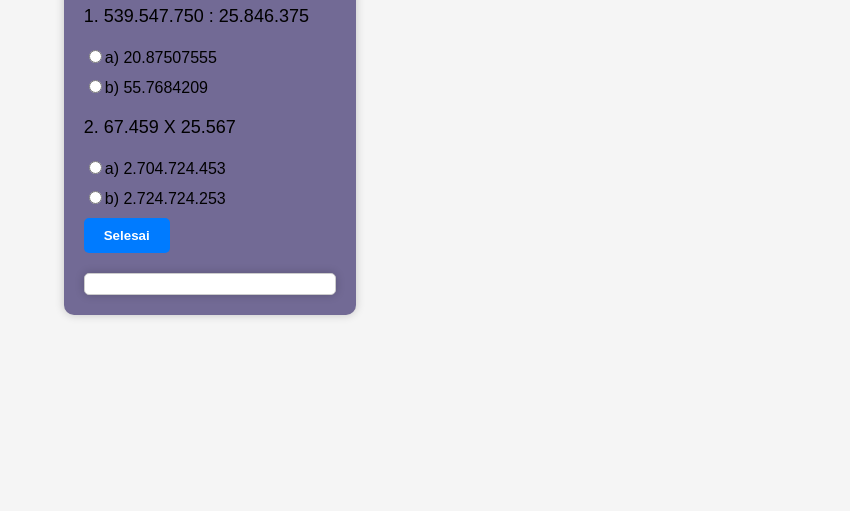
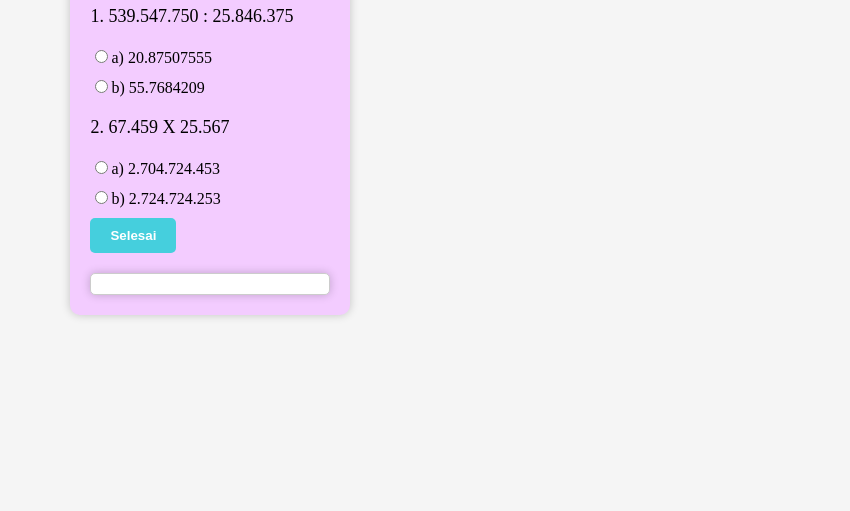
Before and after one commit to Khalishahchys1/Tugas-TI, a plain HTML site: page kuis.html in a window 1280 px wide. Shown: the part 289-800 px from the top of the page, without its empty margins (430-1280 px from the left). Drawn offline with Linux system fonts and the light colour scheme.

Commit message:
waktu kerkom

```diff
--- a/kuis.html
+++ b/kuis.html
@@ -1,7 +1,7 @@
 <!DOCTYPE html>
 <html>
 <head>
-    <title>Kuis Sederhana</title>
+    <title>Kuis Matematika</title>
     	<!-- CSS -->
     <link rel="stylesheet" type="text/css" href="style2.css">
     	<!-- Script -->
--- a/style2.css
+++ b/style2.css
@@ -2,13 +2,13 @@
 	/* Gaya untuk body */
 body {
     background: whitesmoke; /* Warna latar belakang */
-    font-family: "Arial", sans-serif;
+    font-family: "viga";
     margin: 0;
     padding:0; /*biar posisi di tengah*/
     display: flex;
     justify-content: center; /* Horizontal centering */
     align-items: center; /* Vertical centering */
-    height: 100vh; /* Untuk mengisi tinggi layar penuh */
+    height: 100vh; /* Untuk mengisi tinggi layar penuh sehingga tdk dapat di scroll lgi*/
 
 }
 
@@ -17,7 +17,7 @@ body {
     max-width: 2000px; /* Lebar maksimum kontainer yang diperluas */
     margin: 0 auto;
     padding: 20px;
-    background: #726a95; /* Warna latar belakang kontainer */
+    background: #F3CCFF; /* Warna latar belakang kontainer */
     border-radius: 10px;
     box-shadow: 0 0 10px rgba(0, 0, 0, 0.2); /* Bayangan kontainer */
 }
@@ -43,7 +43,7 @@ h1 {
 
 /* Gaya untuk tombol "Selesai" */
 #submit {
-    background-color: #007BFF;
+    background-color: #45CFDD;
     color: #fff;
     padding: 10px 20px;
     border: none;
@@ -53,7 +53,7 @@ h1 {
 }
 
 #submit:hover {
-    background-color: #0056b3;
+    background-color: #A7EDE7;
 }
 
 /* Gaya untuk hasil kuis */
--- a/styles.css
+++ b/styles.css
@@ -1,7 +1,7 @@
 * {
 	margin: 0px;
 	padding: 0px;
-	font-family: Viga;
+	font-family: "viga";
 }
 
 body {
@@ -63,6 +63,7 @@ body {
     box-sizing: border-box;
 }
 
+/*buat halaman pertama*/
 body{
     background-color: #eee;
     font-family: "Century Gothic";
```
Also changed, not shown: index.html (+2 -2 lines).
